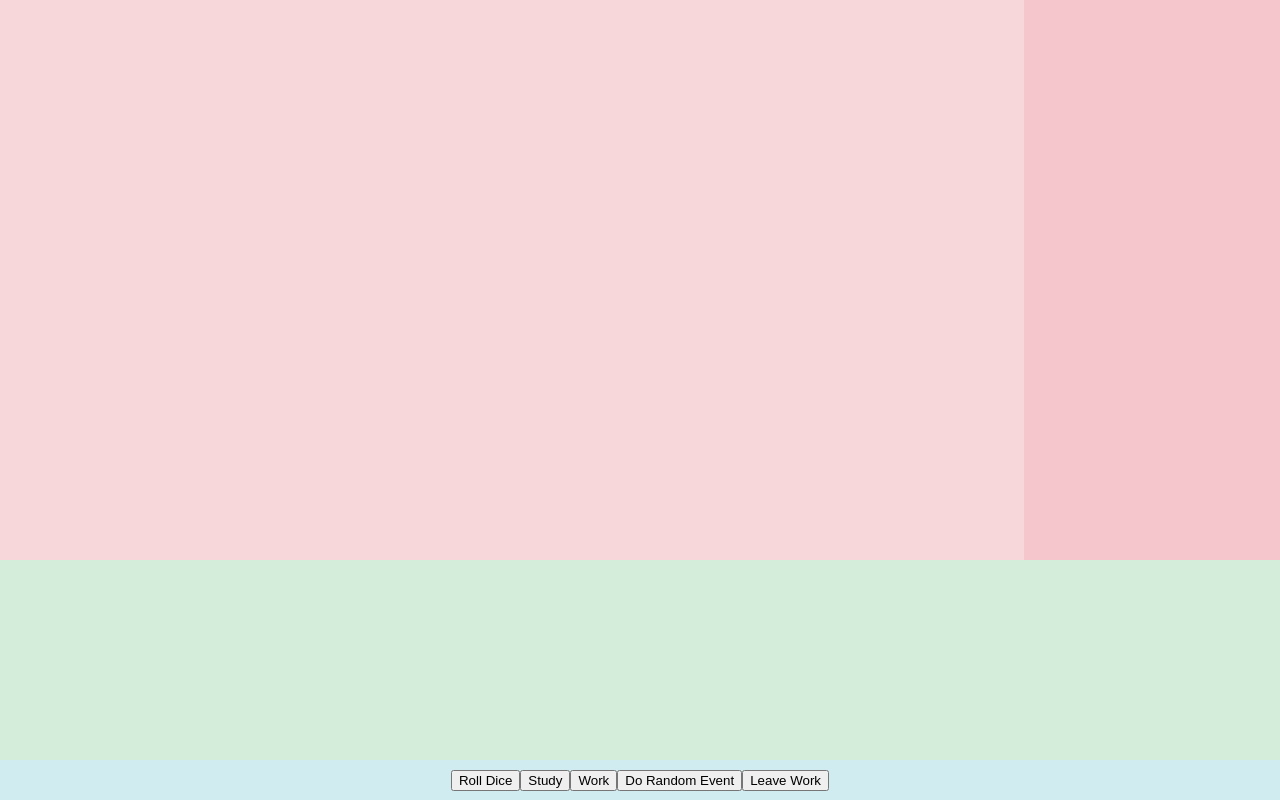
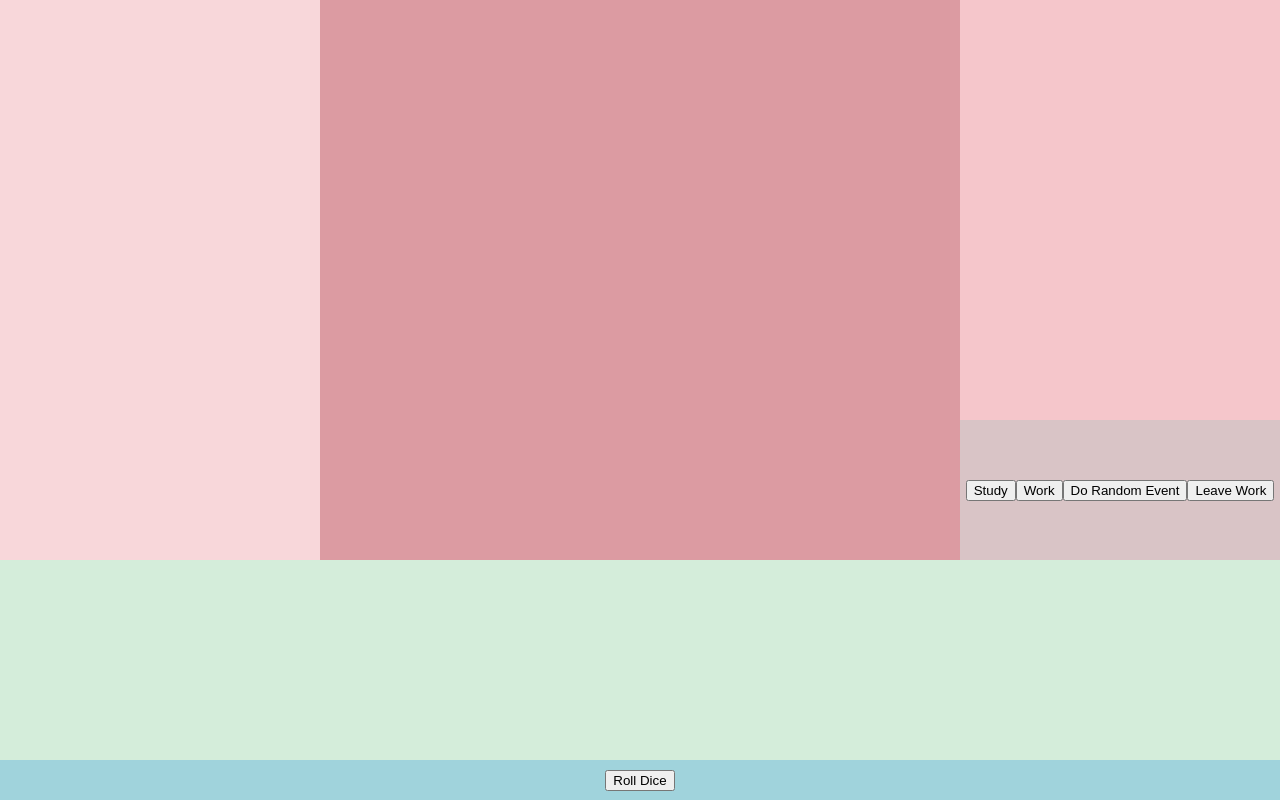
Before and after one commit to nicvaltel/MoneyForNothing, a plain HTML site: page html/index.html in a window 1280 px wide. Drawn offline with Linux system fonts and the light colour scheme.

Commit message:
Update display status and action buttons

```diff
--- a/html/css/style.css
+++ b/html/css/style.css
@@ -14,8 +14,8 @@ html, body {
   display: flex; /* теперь разбиваем на два блока по горизонтали */
 }
 
-.left {
-  width: 80%;
+.top-left {
+  width: 25%;
   background-color: #f8d7da;
   display: flex;
   align-items: center;
@@ -23,9 +23,34 @@ html, body {
   font-size: 24px;
 }
 
-.right {
-  width: 20%;
+.top-middle {
+  width: 50%;
+  background-color: #dc9ba2;
+  display: flex;
+  align-items: center;
+  justify-content: center;
+  font-size: 24px;
+}
+
+.top-right {
+  width: 25%;
   background-color: #f5c6cb;
+  display: flex;
+  flex-direction: column;
+}
+
+.top-right-top {
+  height: 75%;
+  background-color: #f5c6cb;
+  display: flex;
+  align-items: center;
+  justify-content: center;
+  font-size: 24px;
+}
+
+.top-right-bottom {
+  height: 25%;
+  background-color: #d9c4c6;
   display: flex;
   align-items: center;
   justify-content: center;
@@ -43,7 +68,7 @@ html, body {
 
 .bottom {
   height: 5%;
-  background-color: #d1ecf1;
+  background-color: #a0d3dc;
   display: flex;
   align-items: center;
   justify-content: center;
--- a/html/index.html
+++ b/html/index.html
@@ -10,9 +10,20 @@
 <body>
   <div class="container">
     <div class="top">
-      <div class="left"></div>
-      <div class="right"">
+      <div class="top-left">
         <div id="StatusBox"></div>
+      </div>
+      <div class="top-middle"></div>
+      <div class="top-right"">
+        <div class="top-right-top">
+          <div id="ActionBox"></div>
+        </div>
+        <div class="top-right-bottom">
+          <input type="button" value="Study" id="btnStudy"></button>
+          <input type="button" value="Work" id="btnWork"></button>
+          <input type="button" value="Do Random Event" id="btnDoRandomEvent"></button>
+          <input type="button" value="Leave Work" id="btnLeaveWork"></button>
+        </div>
       </div>
     </div>
     <div class="middle">
@@ -20,10 +31,6 @@
     </div>
     <div class="bottom">
       <input type="button" value="Roll Dice" id="btnRollDice"></button>
-      <input type="button" value="Study" id="btnStudy"></button>
-      <input type="button" value="Work" id="btnWork"></button>
-      <input type="button" value="Do Random Event" id="btnDoRandomEvent"></button>
-      <input type="button" value="Leave Work" id="btnLeaveWork"></button>
     </div>
   </div>
 
--- a/src/Adapter/Html/HtmlHandler.js
+++ b/src/Adapter/Html/HtmlHandler.js
@@ -79,7 +79,7 @@ export const _hideButton = function (btnIdx){
 export const _hideAllButtons = function(){
     BUTTONS_NAMES.forEach(button => {
       document.getElementById(button).hidden = true;
-    })
+    });
 }
 
 export const _displayButton = function(btnIdx){
@@ -116,6 +116,8 @@ export const _displayGameStatus = function(strings){
   }
 }
 
+
+
 // export function waitForClickImpl() {
 //   return new Promise((resolve) => {
 //     const handler1 = () => cleanup(1);
```
Also changed, not shown: 5 other files.
